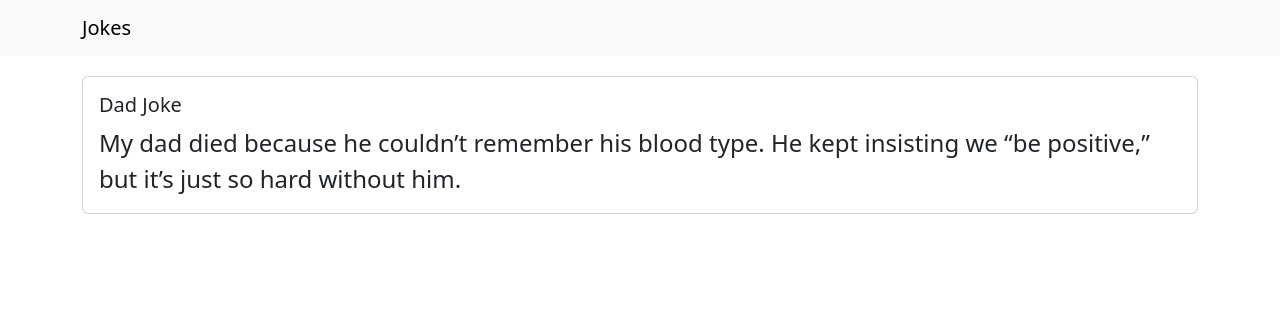
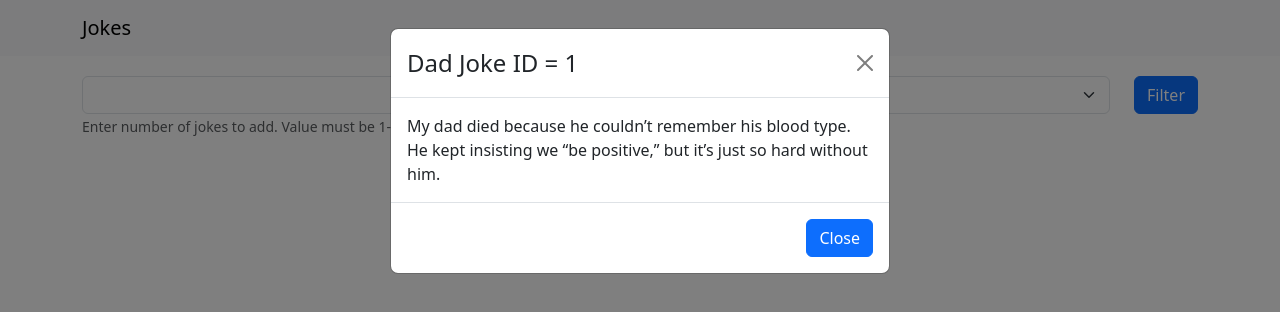
Before and after one commit to YuriiDmytruk/Jokes_App, a React (Create React App) app: page /joke/1 in a window 1280 px wide. Shown: the top 312 px of the page. Built offline with nearby package versions, Linux system fonts and the light colour scheme.

Commit message:
Add PopUp

```diff
--- a/src/components/App.js
+++ b/src/components/App.js
@@ -1,6 +1,6 @@
 import React from 'react';
 import { Routes, Route } from 'react-router-dom';
-import { JokesPage, JokePage, NavBar } from './index';
+import { JokesPage, NavBar } from './index';
 import 'bootstrap/dist/css/bootstrap.min.css';
 
 export default function App() {
@@ -9,7 +9,7 @@ export default function App() {
       <NavBar />
       <Routes>
         <Route path="/" element={<JokesPage />} />
-        <Route path="/joke/:id" element={<JokePage />} />
+        <Route path="/joke/:id" element={<JokesPage />} />
 
         <Route path="*" element={<JokesPage />} />
       </Routes>
--- /dev/null
+++ b/src/components/JokePopUp.js
@@ -0,0 +1,43 @@
+import React, { useState, useEffect } from 'react';
+import { Modal, Button } from 'react-bootstrap';
+import { useParams, useLocation } from 'react-router-dom';
+
+export default function JokePopUp() {
+  const [show, setShow] = useState(false);
+
+  const { id } = useParams();
+  const location = useLocation();
+
+  useEffect(() => {
+    if (id !== undefined) {
+      setShow(true);
+    }
+  }, [location, id]);
+
+  const handleClose = () => {
+    setShow(false);
+    window.history.go(-1);
+  };
+
+  return (
+    <Modal show={show} onHide={handleClose}>
+      <Modal.Header closeButton>
+        <Modal.Title>
+          {JOKE.category} ID = {id}
+        </Modal.Title>
+      </Modal.Header>
+      <Modal.Body>{JOKE.joke}</Modal.Body>
+      <Modal.Footer>
+        <Button variant="primary" onClick={handleClose}>
+          Close
+        </Button>
+      </Modal.Footer>
+    </Modal>
+  );
+}
+
+const JOKE = {
+  category: 'Dad Joke',
+  id: 0,
+  joke: 'My dad died because he couldn’t remember his blood type. He kept insisting we “be positive,” but it’s just so hard without him.',
+};
--- a/src/components/JokesCotrol.js
+++ b/src/components/JokesCotrol.js
@@ -4,8 +4,8 @@ import { Button, Container, Form, Col, Row } from 'react-bootstrap';
 const componentMergin = { marginTop: '20px' };
 
 export default function JokesControl(props) {
-  const [amount, setAmount] = useState();
-  const [filter, setFilter] = useState();
+  const [amount, setAmount] = useState(0);
+  const [filter, setFilter] = useState(props.all);
   const [isValid, setValid] = useState(false);
 
   const validateJokesAmountInput = (e) => {
@@ -21,6 +21,8 @@ export default function JokesControl(props) {
   };
 
   const changeAmount = () => {
+    document.getElementById('inputAmount').value = '';
+    setAmount(0);
     props.fetchJokes(props.jokes, props.setJokes, amount);
   };
 
@@ -36,8 +38,7 @@ export default function JokesControl(props) {
             <Col>
               <Form.Control
                 type="text"
-                id="inputPassword5"
-                aria-describedby="passwordHelpBlock"
+                id="inputAmount"
                 onChange={(e) => {
                   validateJokesAmountInput(e);
                 }}
--- a/src/components/index.js
+++ b/src/components/index.js
@@ -3,7 +3,7 @@ import Joke from './Joke';
 import JokesControl from './JokesCotrol';
 import JokesList from './JokesList';
 import NavBar from './NavBar';
-import JokePage from './pages/JokePage';
+import JokePopUp from './JokePopUp';
 import JokesPage from './pages/JokesPage';
 
-export { App, Joke, JokesControl, JokesList, NavBar, JokePage, JokesPage };
+export { App, Joke, JokesControl, JokesList, NavBar, JokePopUp, JokesPage };
--- a/src/components/pages/JokePage.js
+++ /dev/null
@@ -1,26 +0,0 @@
-import React from 'react';
-import { Card, Container } from 'react-bootstrap';
-//import { useParams } from "react-router-dom";
-
-const cardMargin = { marginTop: '20px' };
-const textSize = { fontSize: '150%' };
-
-export default function JokePage() {
-  //const { id } = useParams();
-  return (
-    <Container style={cardMargin}>
-      <Card>
-        <Card.Body style={textSize}>
-          <Card.Title tag="h5">{JOKE.category}</Card.Title>
-          <Card.Text>{JOKE.joke}</Card.Text>
-        </Card.Body>
-      </Card>
-    </Container>
-  );
-}
-
-const JOKE = {
-  category: 'Dad Joke',
-  id: 0,
-  joke: 'My dad died because he couldn’t remember his blood type. He kept insisting we “be positive,” but it’s just so hard without him.',
-};
--- a/src/components/pages/JokesPage.js
+++ b/src/components/pages/JokesPage.js
@@ -1,6 +1,6 @@
 import React, { useState } from 'react';
 
-import { JokesList, JokesControl } from '../index';
+import { JokesList, JokesControl, JokePopUp } from '../index';
 
 import { fetchJokes } from '../../api';
 
@@ -26,6 +26,7 @@ export default function JokesPage() {
         all={ALL}
       />
       <JokesList jokes={filterJokes()} />
+      <JokePopUp jokes={jokes} />
     </>
   );
 }
```
